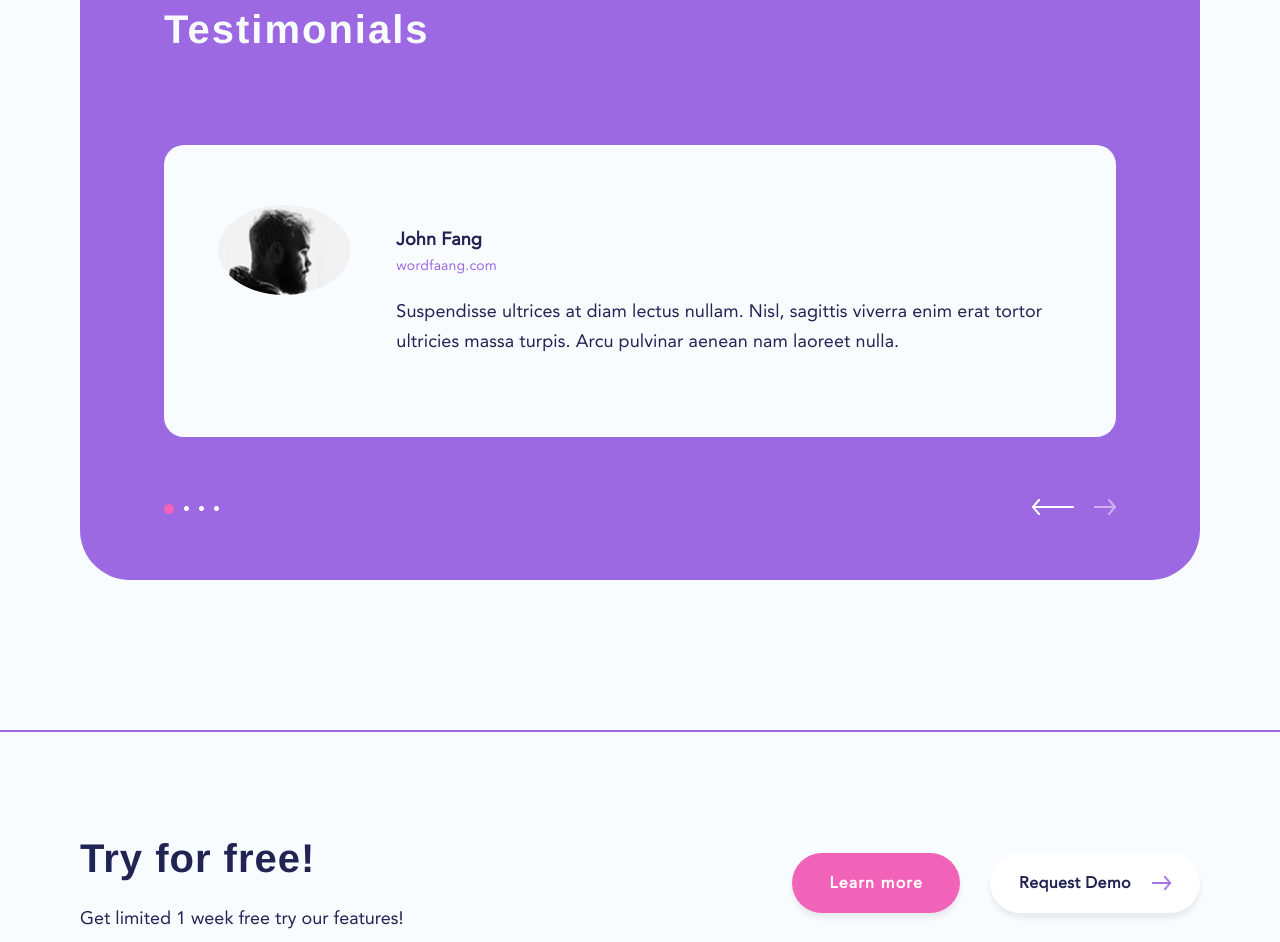
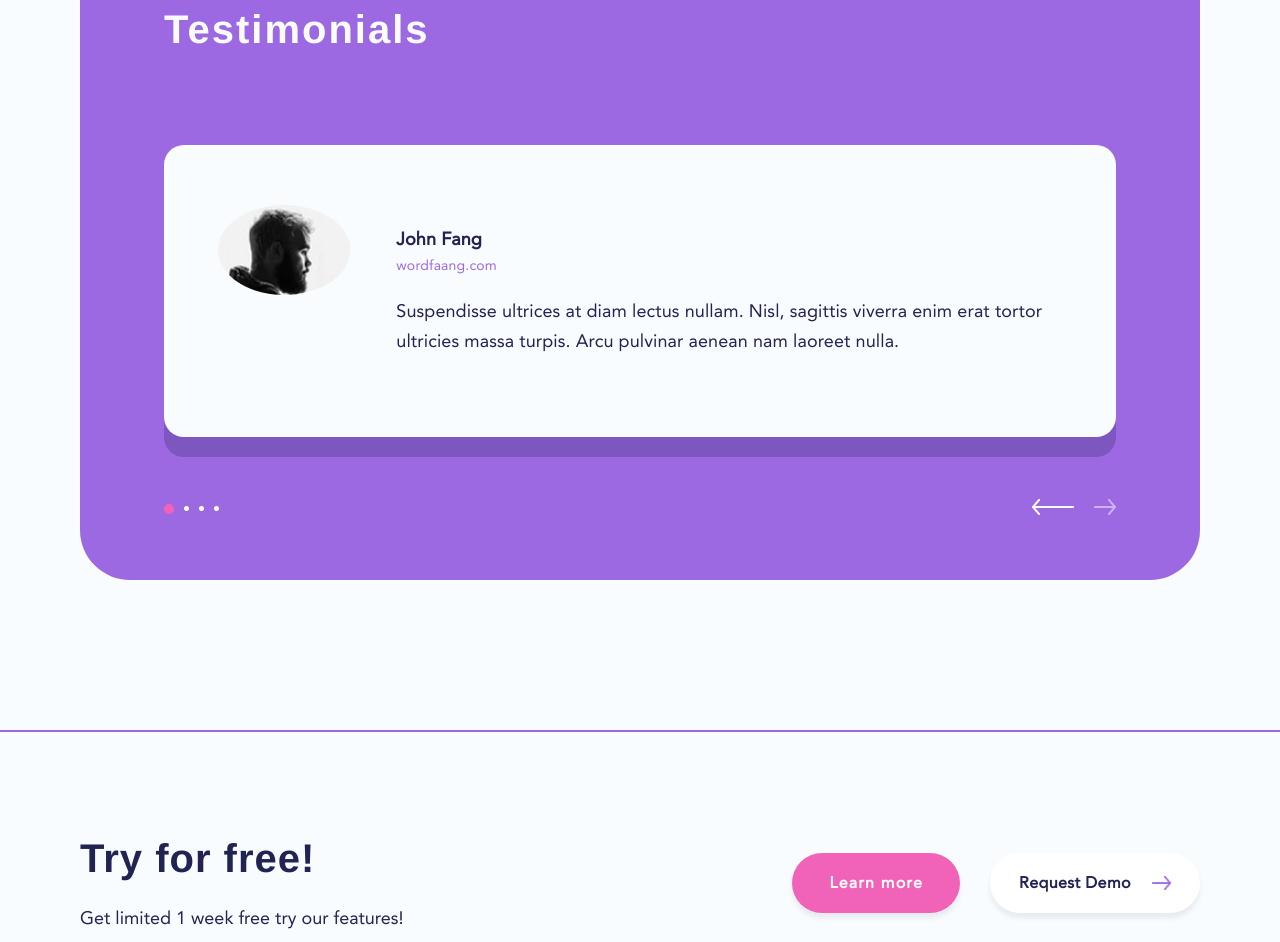
Before and after one commit to OlehMy/hw-6-OlehMykolaichuk, a plain HTML site: page index.html in a window 1280 px wide. Shown: the part 3017-3959 px from the top of the page. Drawn offline with nearby package versions, Linux system fonts and the light colour scheme.

Commit message:
Shadow to slider added

```diff
--- a/css/blocks/slider.less
+++ b/css/blocks/slider.less
@@ -11,7 +11,7 @@
    width: 85%;
    background-color: @white2;
    border-radius: 1rem;
-
+   box-shadow: 0px 20px 0px fade(@dblue, 25%);
 }
 
 .slider__photo {
```
Also changed, not shown: css/style.css.
